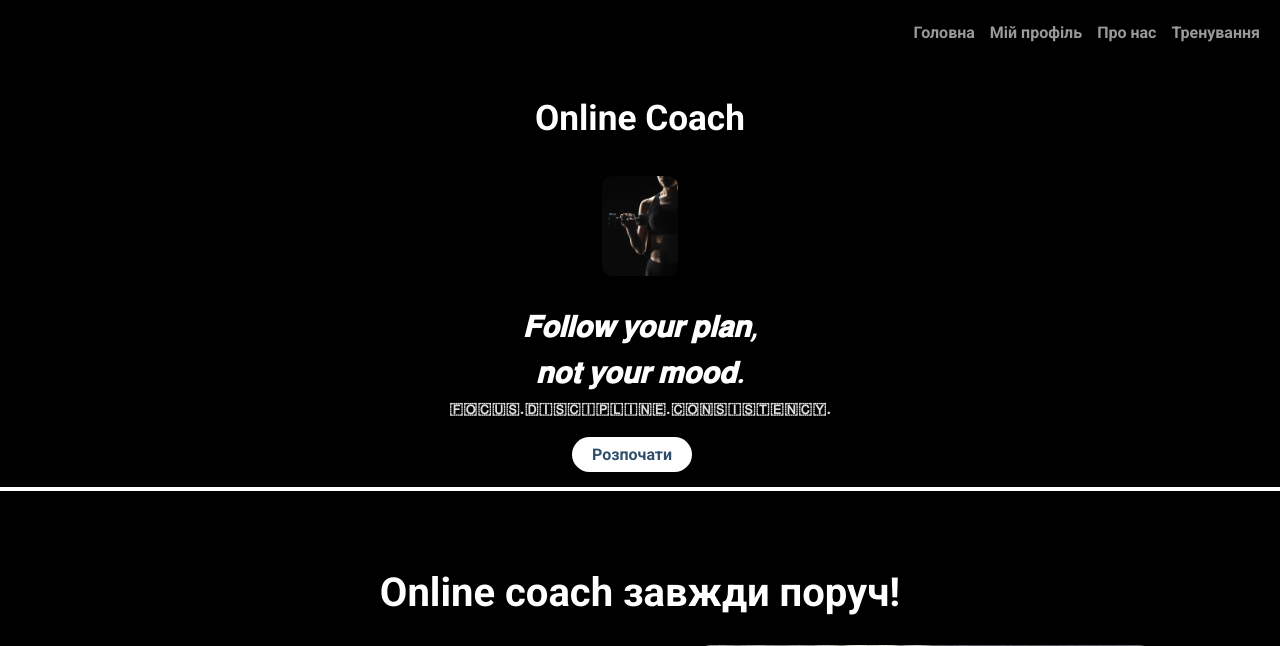
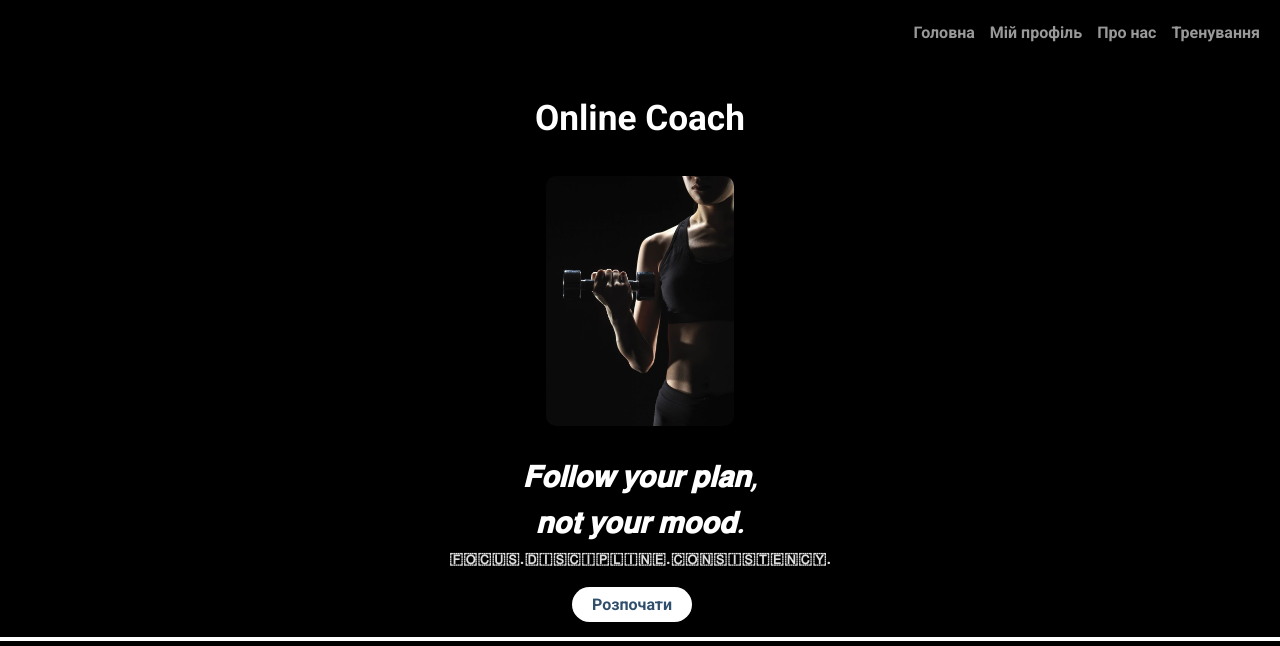
Before and after one commit to Irena2005/GymCoachHub, a PHP site: page / in a window 1280 px wide. Shown: the top 646 px of the page. Run offline with PHP 8.4, Linux system fonts and the light colour scheme; data that the repository does not hold is empty.

Commit message:
fix style.css

```diff
--- a/src/styles/style.css
+++ b/src/styles/style.css
@@ -147,7 +147,7 @@ header p {
 /* Главная страница */
 .gallery img {
     width: auto;
-    height: 100px;
+    height: 250px;
     border-radius: var(--border-radius);
     margin: 20px;
 }
```
